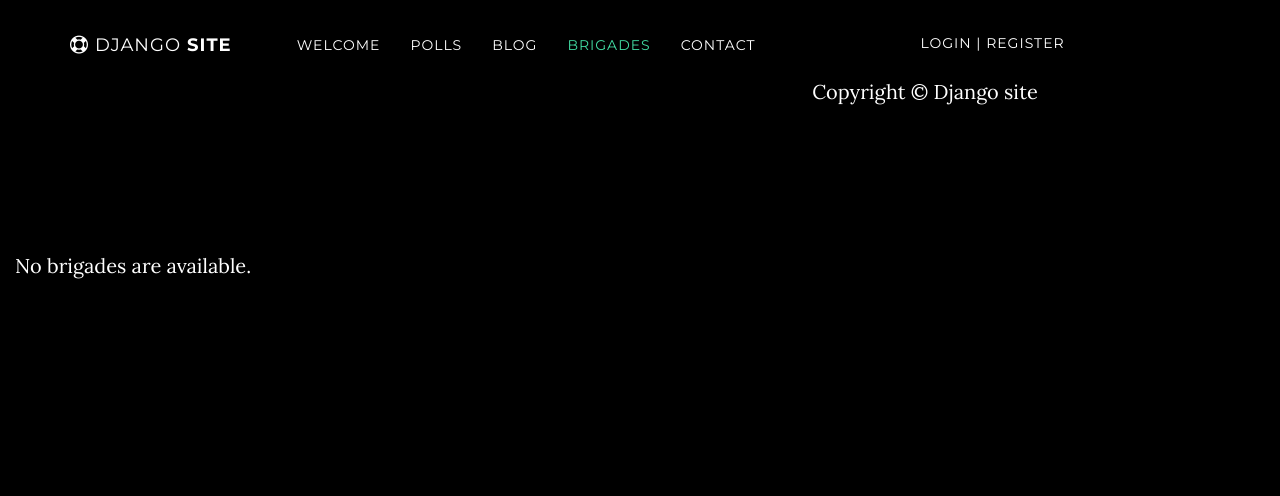
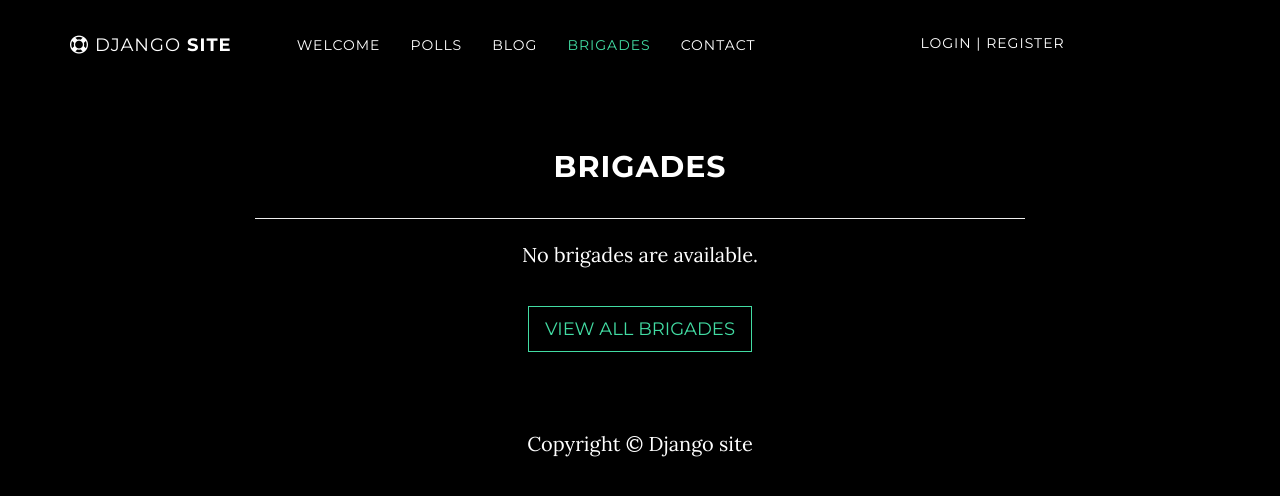
Before and after one commit to dresl/python_web_grayscale_bootstrap_theme, a Django app: page /math/brigade/ in a window 1280 px wide. Shown: the top 496 px of the page. Run offline with Django 3.2, Linux system fonts and the light colour scheme; data that the repository does not hold is empty; parts of the project's set-up code (start-up, migrations or seed data) failed here and were passed over.

Commit message:
testtikc

```diff
--- a/templates/includes/base.html
+++ b/templates/includes/base.html
@@ -141,10 +141,7 @@
 
     {% block welcome_content %}{% endblock welcome_content %}
 
-    <div style="margin-top: 250px" class="col-md-6">
-    <div class="page_title">{% block page_title %}{% endblock page_title %}</div>
     {% block content %}{% endblock content %}
-    </div>
 
     {% block to_top %}
     <div><a href="#page-top" class="topbuttonnone"><i style="color: #0AC53A; font-size: 25px;" class="fa fa-arrow-up"></i></a></div>
--- a/templates/math/brigade_index.html
+++ b/templates/math/brigade_index.html
@@ -12,7 +12,11 @@
 
 {% block content %}
 
-{% block page_title %}{% endblock page_title %}
+<section id="contact" class="container content-section text-center" style="padding: 150px 0px 0px">
+    <div class="row">
+    	<div class="col-lg-8 col-lg-offset-2">
+        	<h2>Brigades</h2>
+	        <hr>
 
             {% if latest_brigade_list %}
 			    {% for brigade in latest_brigade_list %}
@@ -27,4 +31,9 @@
 			    <p>No brigades are available.</p>
 			{% endif %}
 
+	        <a href="{% url 'math:brigade_index' %}" class="btn btn-default btn-lg"><span class="network-name">View all brigades</span></a>
+        </div>
+    </div>
+</section>
+
 {% endblock %}
```
Lines whose indentation alone changed are shown as unchanged.
